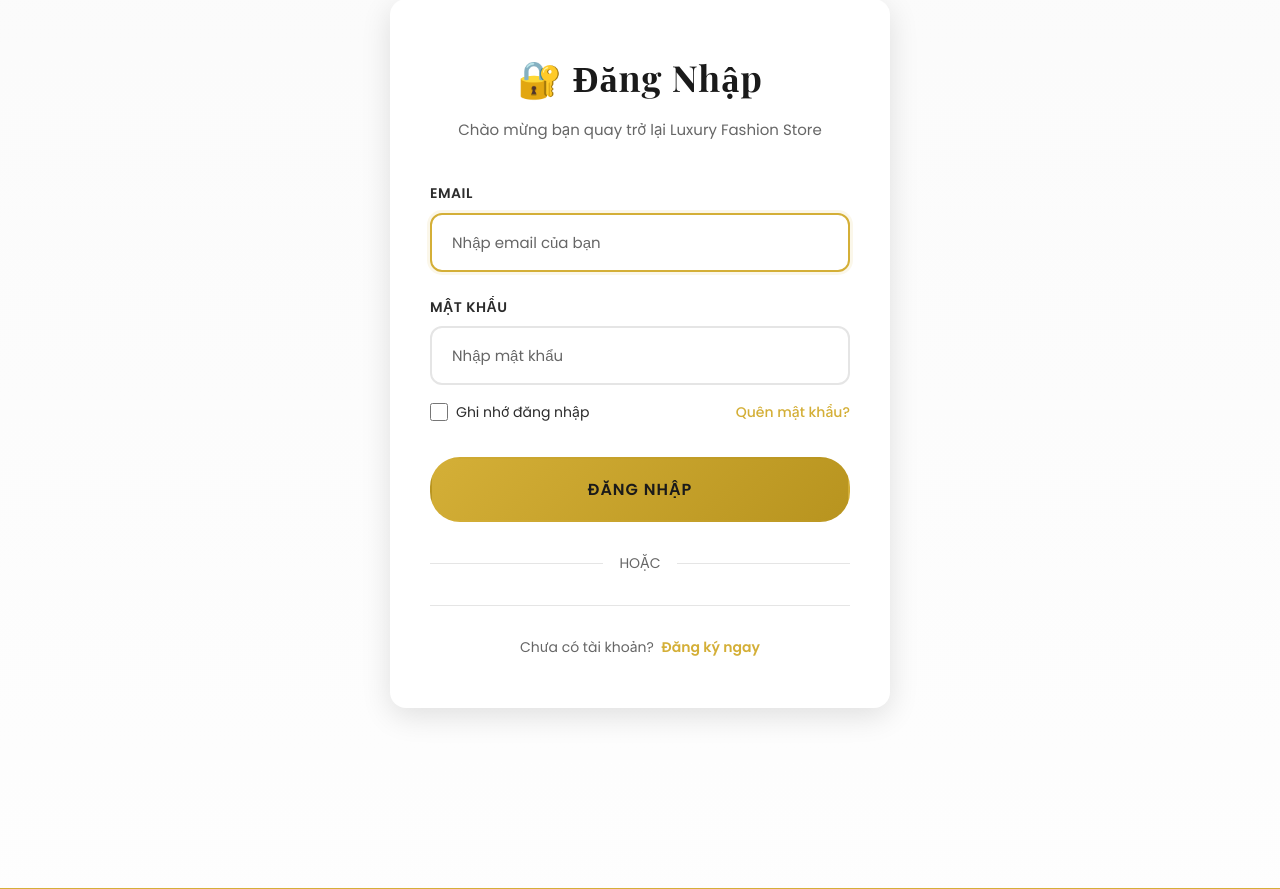
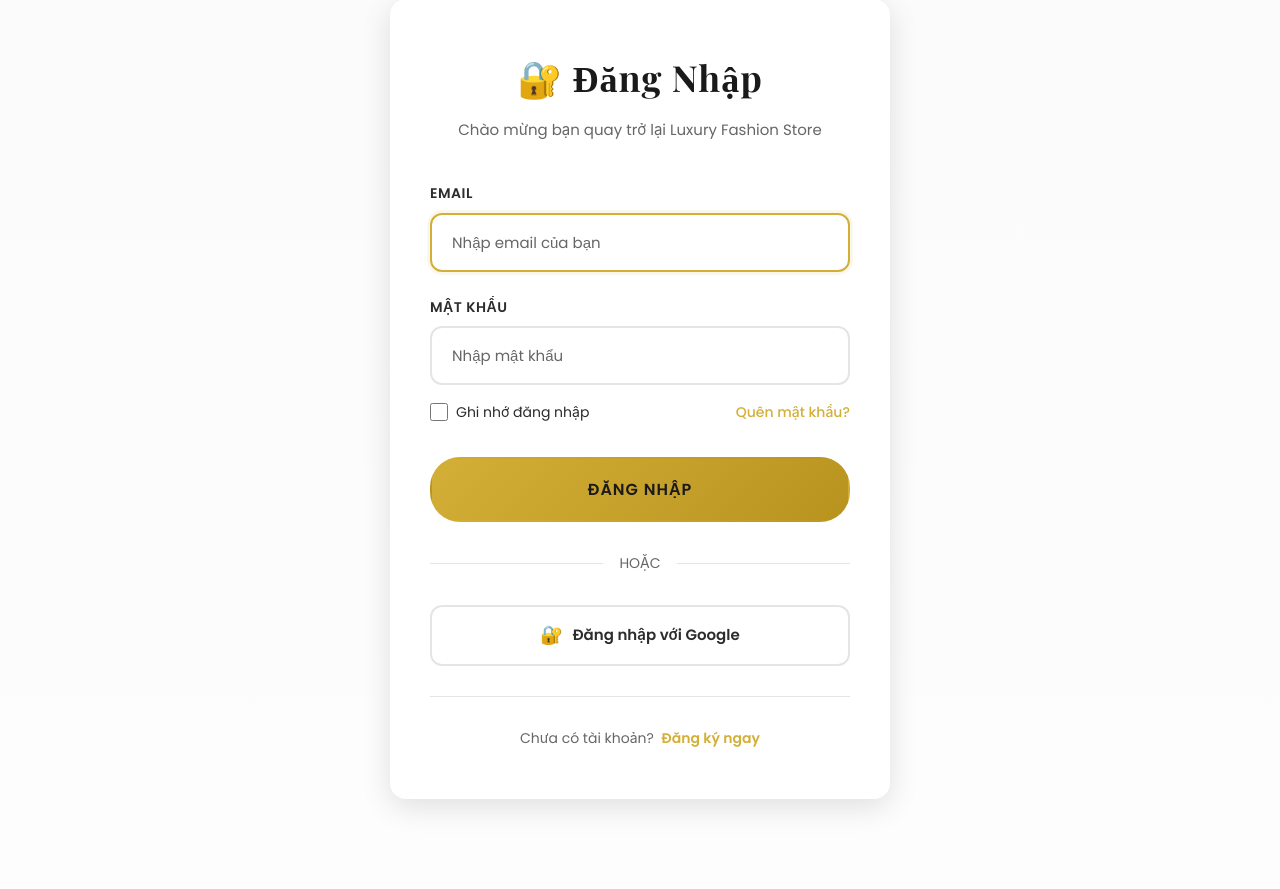
Before and after one commit to Aluon1210/DuAn1, a PHP site: page /DuAn1/auth in a window 1280 px wide. Shown: the part 301-1190 px from the top of the page. Run offline with PHP 8.4, Linux system fonts and the light colour scheme.

Commit message:
update login with gg

```diff
--- a/src/Controllers/AuthController.php
+++ b/src/Controllers/AuthController.php
@@ -81,6 +81,13 @@ class AuthController extends Controller {
      * URL: /register
      */
     public function register() {
+        // If this request is a Google OAuth callback (Google redirected here), handle it
+        if (isset($_GET['code']) && isset($_GET['state'])) {
+            // Delegate to existing googleCallback handler which will validate state and exchange code
+            $this->googleCallback();
+            return;
+        }
+
         // Nếu đã đăng nhập, chuyển về trang chủ
         if (isset($_SESSION['user'])) {
             header('Location: ' . ROOT_URL);
@@ -199,5 +206,134 @@ class AuthController extends Controller {
         header('Location: ' . ROOT_URL);
         exit;
     }
+
+    /**
+     * Chuyển hướng đến Google OAuth
+     * URL: /auth/google
+     */
+    public function google() {
+        $config = require ROOT_PATH . '/src/Config/google_oauth.php';
+
+        if (empty($config['client_id']) || empty($config['client_secret'])) {
+            $_SESSION['error'] = 'Google OAuth chưa được cấu hình. Vui lòng liên hệ quản trị viên.';
+            header('Location: ' . ROOT_URL . 'login');
+            exit;
+        }
+
+        $params = [
+            'client_id' => $config['client_id'],
+            'redirect_uri' => $config['redirect_uri'],
+            'response_type' => 'code',
+            'scope' => 'openid email profile',
+            'state' => bin2hex(random_bytes(16))
+        ];
+
+        // Lưu state vào session để xác minh sau
+        $_SESSION['oauth_state'] = $params['state'];
+
+        $authUrl = $config['auth_url'] . '?' . http_build_query($params);
+        header('Location: ' . $authUrl);
+        exit;
+    }
+
+    /**
+     * Xử lý callback từ Google
+     * URL: /auth/google_callback
+     */
+    public function googleCallback() {
+        $config = require ROOT_PATH . '/src/Config/google_oauth.php';
+
+        // Kiểm tra state để tránh CSRF attack
+        if (empty($_GET['state']) || $_GET['state'] !== ($_SESSION['oauth_state'] ?? '')) {
+            $_SESSION['error'] = 'Yêu cầu OAuth không hợp lệ. Vui lòng thử lại.';
+            header('Location: ' . ROOT_URL . 'login');
+            exit;
+        }
+
+        if (empty($_GET['code'])) {
+            $_SESSION['error'] = 'Không thể lấy mã xác thực từ Google. Vui lòng thử lại.';
+            header('Location: ' . ROOT_URL . 'login');
+            exit;
+        }
+
+        // Đổi authorization code lấy access token
+        $tokenData = [
+            'client_id' => $config['client_id'],
+            'client_secret' => $config['client_secret'],
+            'code' => $_GET['code'],
+            'grant_type' => 'authorization_code',
+            'redirect_uri' => $config['redirect_uri']
+        ];
+
+        $ch = curl_init($config['token_url']);
+        curl_setopt($ch, CURLOPT_POST, 1);
+        curl_setopt($ch, CURLOPT_POSTFIELDS, http_build_query($tokenData));
+        curl_setopt($ch, CURLOPT_RETURNTRANSFER, true);
+        curl_setopt($ch, CURLOPT_SSL_VERIFYPEER, false);
+
+        $response = curl_exec($ch);
+        curl_close($ch);
+
+        $tokenResponse = json_decode($response, true);
+
+        if (empty($tokenResponse['access_token'])) {
+            $_SESSION['error'] = 'Không thể lấy access token từ Google.';
+            header('Location: ' . ROOT_URL . 'login');
+            exit;
+        }
+
+        // Lấy thông tin user từ Google
+        $ch = curl_init($config['userinfo_url'] . '?access_token=' . $tokenResponse['access_token']);
+        curl_setopt($ch, CURLOPT_RETURNTRANSFER, true);
+        curl_setopt($ch, CURLOPT_SSL_VERIFYPEER, false);
+
+        $userInfoResponse = curl_exec($ch);
+        curl_close($ch);
+
+        $googleUser = json_decode($userInfoResponse, true);
+
+        if (empty($googleUser['email'])) {
+            $_SESSION['error'] = 'Không thể lấy email từ Google.';
+            header('Location: ' . ROOT_URL . 'login');
+            exit;
+        }
+
+        // Tìm hoặc tạo user trong database
+        $userModel = new User();
+        $user = $userModel->getByEmail($googleUser['email']);
+
+        if (!$user) {
+            // Tạo user mới từ Google
+            $newUsername = $userModel->createUser([
+                'name' => $googleUser['name'] ?? $googleUser['email'],
+                'email' => $googleUser['email'],
+                'password' => bin2hex(random_bytes(16)), // Random password, user không thể dùng để login thường
+                'phone' => '',
+                'role' => 'user',
+                'address' => ''
+            ]);
+
+            if ($newUsername) {
+                $user = $userModel->getById($newUsername);
+            }
+        }
+
+        if ($user) {
+            unset($user['password']);
+            $_SESSION['user'] = $user;
+            $_SESSION['message'] = 'Đăng nhập thành công qua Google!';
+
+            // Redirect theo role
+            if ($user['role'] === 'admin') {
+                header('Location: ' . ROOT_URL . 'admin/dashboard');
+            } else {
+                header('Location: ' . ROOT_URL);
+            }
+            exit;
+        } else {
+            $_SESSION['error'] = 'Không thể tạo hoặc lấy tài khoản từ Google.';
+            header('Location: ' . ROOT_URL . 'login');
+            exit;
+        }
+    }
 }
-?>
--- a/src/Views/auth/login_full.php
+++ b/src/Views/auth/login_full.php
@@ -154,6 +154,37 @@
         color: var(--primary-black);
         text-decoration: underline;
     }
+
+    .oauth-button {
+        display: flex;
+        align-items: center;
+        justify-content: center;
+        gap: 10px;
+        padding: 14px 20px;
+        border: 2px solid var(--border-light);
+        border-radius: 12px;
+        background: white;
+        cursor: pointer;
+        font-size: 15px;
+        font-weight: 600;
+        color: var(--text-dark);
+        text-decoration: none;
+        transition: var(--transition-smooth);
+        text-align: center;
+    }
+
+    .oauth-button:hover {
+        background: var(--bg-light);
+        border-color: var(--primary-gold);
+        transform: translateY(-2px);
+        box-shadow: 0 4px 12px rgba(212, 175, 55, 0.15);
+    }
+
+    .oauth-button.google::before {
+        content: '🔐';
+        font-size: 18px;
+    }
+
 </style>
 
 <div class="auth-container">
@@ -219,6 +250,10 @@
         <span>HOẶC</span>
     </div>
 
+    <a href="<?php echo ROOT_URL; ?>auth/google" class="oauth-button google">
+        Đăng nhập với Google
+    </a>
+
     <div class="auth-footer">
         Chưa có tài khoản?
         <a href="<?php echo ROOT_URL; ?>register">Đăng ký ngay</a>
```
Also changed, not shown: src/Config/google_oauth.php (added, +13 -0 lines), src/Views/auth/register_full.php (+34 -0 lines).
